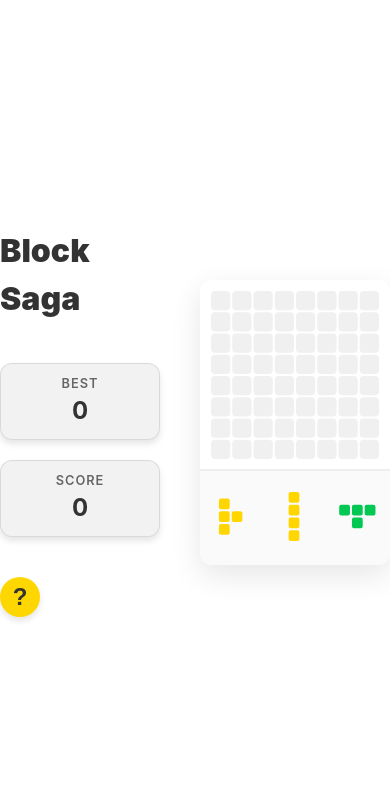
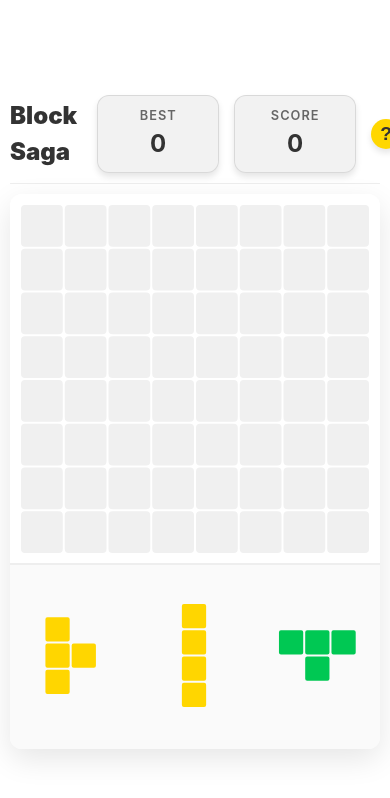
Before and after one commit to seebadas25-lab/block-saga, a website built with Vite: page index.html in a window 390 px wide. Built offline with nearby package versions, Linux system fonts and the light colour scheme.

Commit message:
fix: Resolve responsive layout issues on mobile devices

```diff
--- a/src/game/Renderer.js
+++ b/src/game/Renderer.js
@@ -14,20 +14,39 @@ export class Renderer {
         // Handle High DPI displays
         const dpr = window.devicePixelRatio || 1;
 
-        // In the new layout, we want to maximize height up to 90vh usually
-        // Aspect ratio is 1 (width) : 1.5 (height)
+        const isMobile = window.innerWidth <= 768;
 
-        let availHeight = window.innerHeight * 0.9;
-        let width = availHeight / 1.5;
+        let width;
+        let height;
 
-        // Ensure width doesn't exceed screen width (modulo sidebar)
-        // Simple safe check
-        if (width > window.innerWidth - 200) {
-            width = window.innerWidth - 200;
-            availHeight = width * 1.5;
+        if (isMobile) {
+            // Mobile: Width constrained by screen width
+            // Height calculated from width
+            width = window.innerWidth - 20; // 20px padding
+            height = width * 1.5;
+
+            // If height is too tall for screen (leaving no room for header), scale down
+            const maxH = window.innerHeight * 0.75; // Leave 25% for sidebar/header
+            if (height > maxH) {
+                height = maxH;
+                width = height / 1.5;
+            }
+        } else {
+            // Desktop: Height constrained by availHeight
+            let availHeight = window.innerHeight * 0.9;
+            width = availHeight / 1.5;
+
+            // Ensure width doesn't exceed screen width (modulo sidebar)
+            if (width > window.innerWidth - 200) {
+                width = window.innerWidth - 200;
+                // Recalculate height to maintain aspect ratio
+                width = window.innerWidth - 220; // Extra safety
+                // Fix: Ensure height matches new width
+                height = width * 1.5;
+            } else {
+                height = availHeight; // Default case
+            }
         }
-
-        const height = availHeight;
 
         this.canvas.style.width = `${width}px`;
         this.canvas.style.height = `${height}px`;
--- a/src/style.css
+++ b/src/style.css
@@ -224,3 +224,50 @@ canvas {
 .warning h3 {
   color: #FF3366;
 }
+
+/* Responsive Layout */
+@media (max-width: 768px) {
+  #app {
+    flex-direction: column;
+    gap: 10px;
+    height: auto;
+    min-height: 100vh;
+    padding: 10px;
+    box-sizing: border-box;
+  }
+
+  #sidebar {
+    width: 100%;
+    flex-direction: row;
+    align-items: center;
+    justify-content: space-between;
+    min-width: auto;
+    padding-bottom: 10px;
+    border-bottom: 1px solid #eee;
+  }
+
+  .logo {
+    font-size: 1.5rem;
+    margin-bottom: 0;
+  }
+
+  .score-container {
+    width: auto;
+    flex-direction: row;
+    gap: 15px;
+    align-items: center;
+  }
+
+  /* Adjust Help Button in mobile sidebar */
+  .icon-btn {
+    margin-top: 0;
+    width: 30px;
+    height: 30px;
+    font-size: 1.2rem;
+  }
+
+  canvas {
+    max-height: 80vh;
+    /* Leave room for header */
+  }
+}
```
